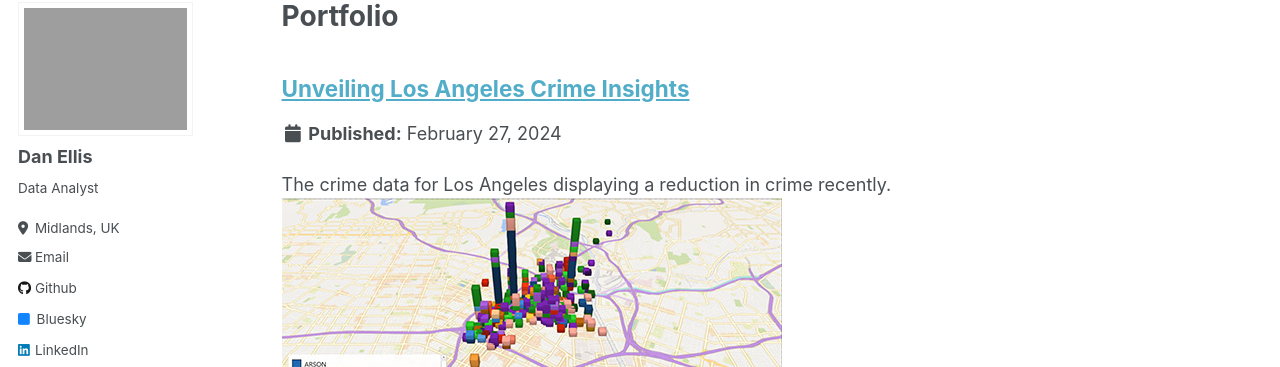
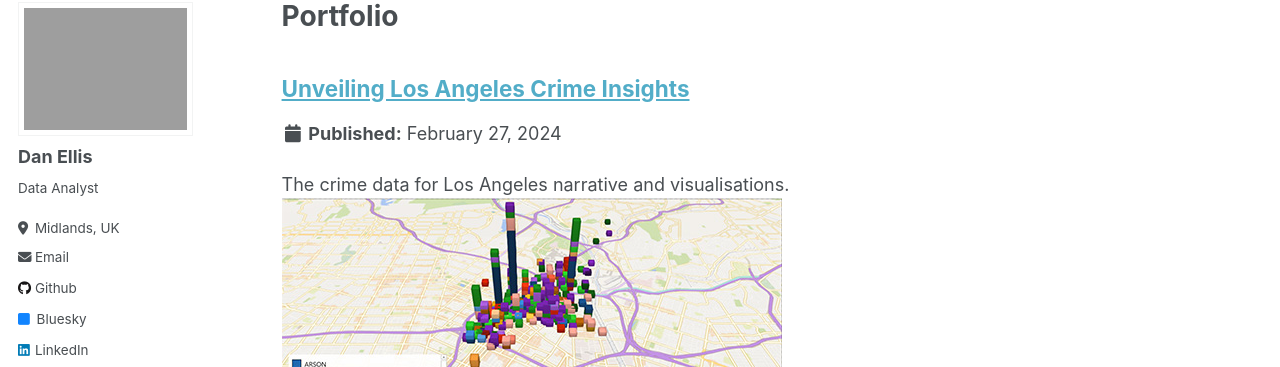
Before and after one commit to danellisprojects/danellisprojects.github.io, a Jekyll site: the page built from _pages/portfolio.html, in a window 1280 px wide and 1278 px high. Shown: the part 116-483 px from the top of the window. Built offline with Jekyll 4.4.1, drawn with Linux system fonts in a browser that asks for light colours.

Commit message:
Update portfolio-998.html

```diff
--- a/_portfolio/portfolio-998.html
+++ b/_portfolio/portfolio-998.html
@@ -1,6 +1,6 @@
 ---
 title: "Unveiling Los Angeles Crime Insights"
-excerpt: "The crime data for Los Angeles displaying a reduction in crime recently.<br/><img src='/images/crimedataheader.jpg'>"
+excerpt: "The crime data for Los Angeles narrative and visualisations.<br/><img src='/images/crimedataheader.jpg'>"
 collection: portfolio
 ---
 A Closer Look at the City of Angels</br></br>
```
